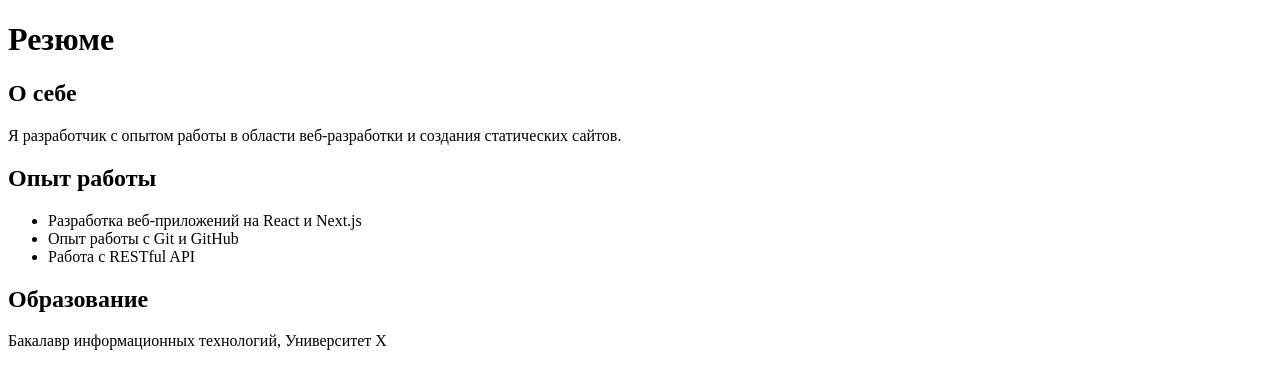
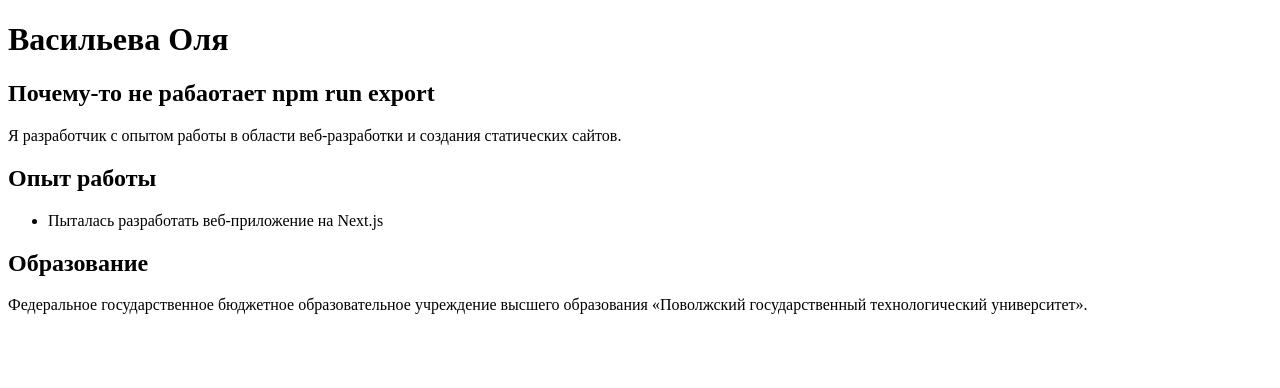
Before and after one commit to orangefrut/cv, a Next.js app in the folder my-resume/: page / in a window 1280 px wide. Shown: the top 388 px of the page. Built offline with nearby package versions, Linux system fonts and the light colour scheme.

Commit message:
попытка номер 4

```diff
--- a/my-resume/pages/index.js
+++ b/my-resume/pages/index.js
@@ -1,27 +1,21 @@
-import Head from 'next/head'
 
 export default function Home() {
 	return (
 		<div>
-			<Head>
-				<title>Резюме</title>
-				<meta name="description" content="Резюме разработчика" />
-			</Head>
-
+			<title>Резюме</title>
+			<meta name="description" content="Резюме разработчика" />
 			<main>
-				<h1>Резюме</h1>
-				<h2>О себе</h2>
+				<h1>Васильева Оля</h1>
+				<h2>Почему-то не рабаотает npm run export </h2>
 				<p>Я разработчик с опытом работы в области веб-разработки и создания статических сайтов.</p>
 
 				<h2>Опыт работы</h2>
 				<ul>
-					<li>Разработка веб-приложений на React и Next.js</li>
-					<li>Опыт работы с Git и GitHub</li>
-					<li>Работа с RESTful API</li>
+					<li>Пыталась разработать веб-приложение на Next.js</li>
 				</ul>
 
 				<h2>Образование</h2>
-				<p>Бакалавр информационных технологий, Университет X</p>
+				<p>Федеральное государственное бюджетное образовательное учреждение высшего образования «Поволжский государственный технологический университет».</p>
 			</main>
 		</div>
 	)
```
